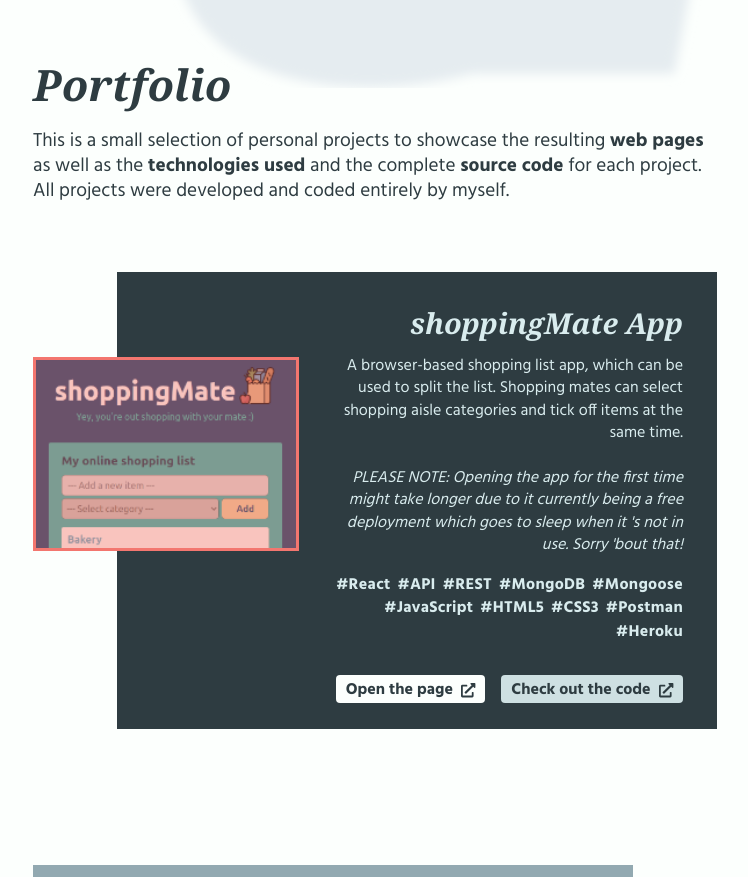
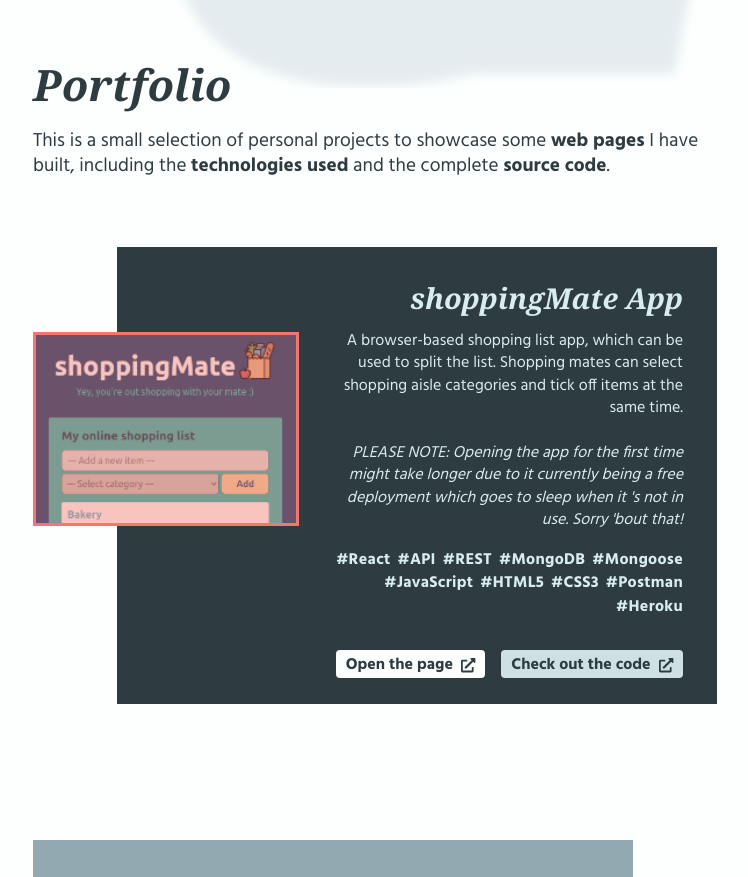
Before and after one commit to tanjanita/portfolio, a React (Create React App) app: page / in a window 1280 px wide. Shown: the part 840-1717 px from the top of the page, without its empty margins (265-1013 px from the left). Built offline with nearby package versions, Linux system fonts and the light colour scheme; a web font is replaced by a local one.

Commit message:
#41 WIP: Path adjustments

```diff
--- a/package.json
+++ b/package.json
@@ -1,7 +1,7 @@
 {
   "name": "react-app",
   "version": "0.1.0",
-  "homepage": "https://tanjanita.github.io/portfolio",
+  "homepage": "https://tanjanita.github.io",
   "private": true,
   "engines": {
     "node": "14.x",
--- a/src/Portfolio.js
+++ b/src/Portfolio.js
@@ -7,7 +7,7 @@ function Portfolio() {
 
       <div className="article__header">
         <h2 className="article__headline" id="portfolio">Portfolio</h2>
-        <p className="article__description">This is a small selection of personal projects to showcase the resulting <b>web pages</b> as well as the <b>technologies used</b> and the complete <b>source code</b> for each project. All projects were developed and coded entirely by myself.</p>
+        <p className="article__description">This is a small selection of personal projects to showcase some <b>web pages</b> I have built, including the <b>technologies used</b> and the complete <b>source code</b>. </p>
       </div>
 
       <ProjectCard />
--- a/src/ProjectCard.js
+++ b/src/ProjectCard.js
@@ -37,7 +37,7 @@ function ProjectCard() {
               </a>
             </div>
             <div className={`project__image-box${oddCard ? " project__image-box--align-right" : ""}`}><a href={project.linkPage} target="_blank" rel="noreferrer" title={`Open ${project.name} page in a new tab`}>
-              <img src={project.imageURL} className="project__image" alt={`Screenshot of project ${project.name}`}/>
+              <img src={window.location.origin+project.imageURL} className="project__image" alt={`Screenshot of project ${project.name}`}/>
               </a>
             </div>
           </div>
```
